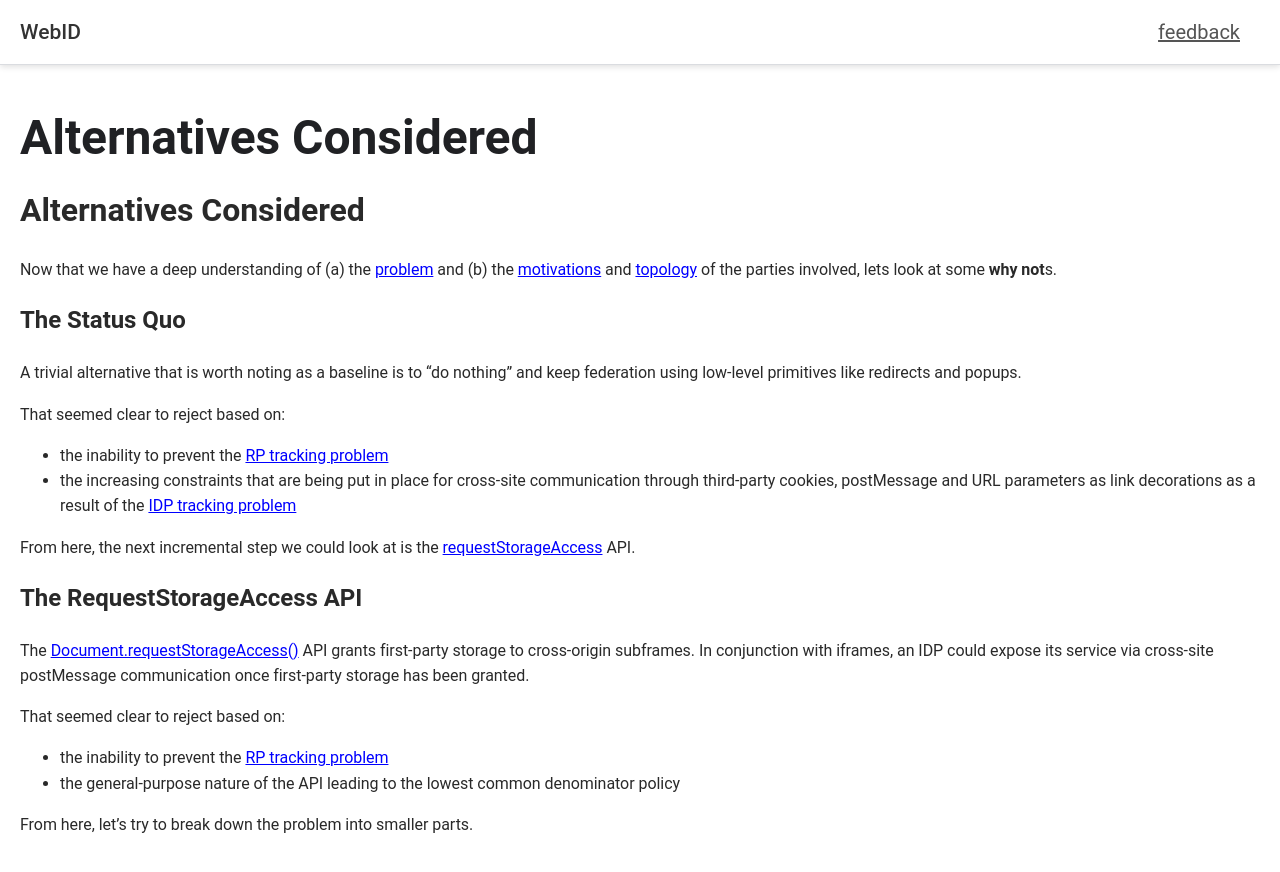
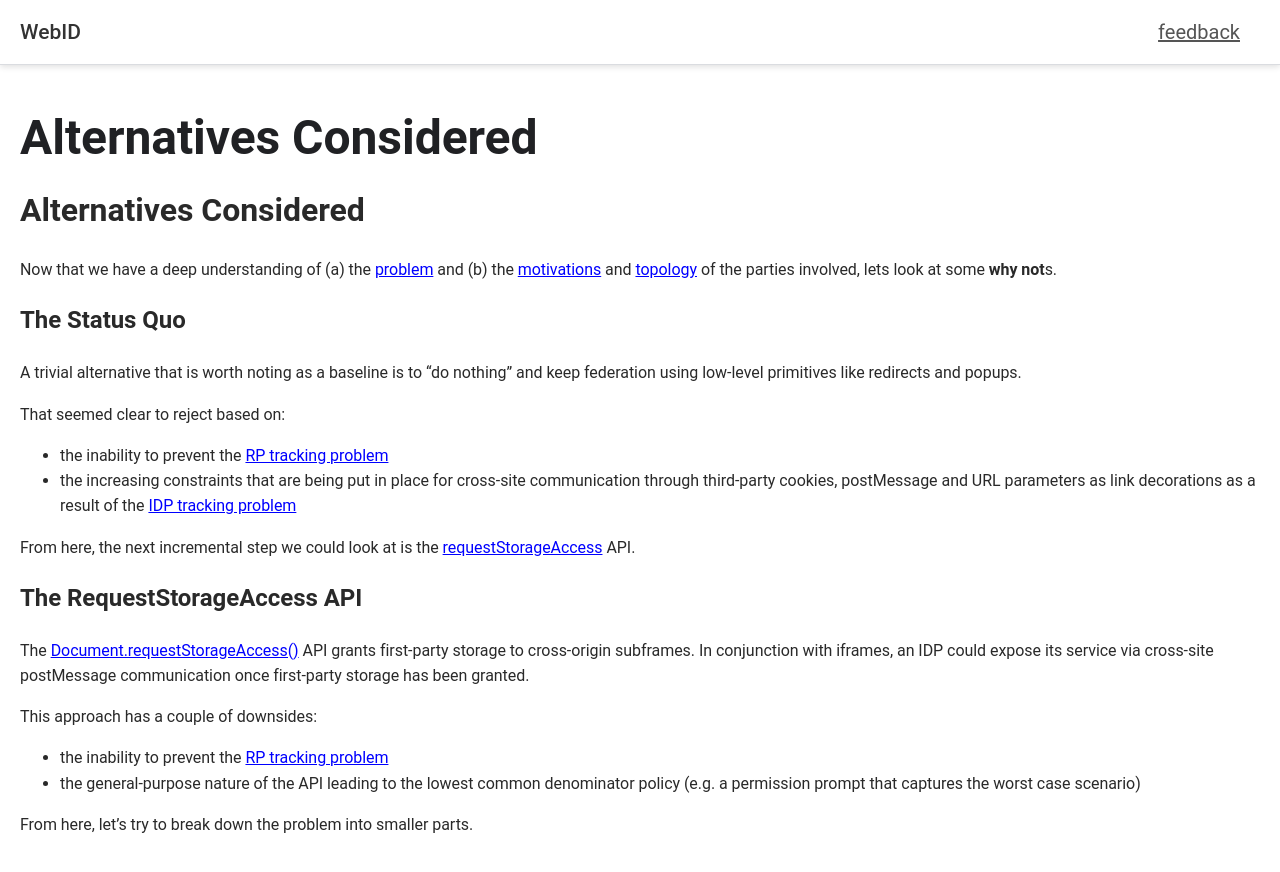
Before and after one commit to w3c-fedid/FedCM, a Jekyll site: the page built from alternatives_considered.md, in a window 1280 px wide. Shown: the top 872 px of the page. Built offline with Jekyll 4.4.1, drawn with Linux system fonts in a browser that asks for light colours; some web fonts are replaced; our own code applies the rules of GitHub Pages for plain Markdown files.

Commit message:
Update alternatives_considered.md

```diff
--- a/alternatives_considered.md
+++ b/alternatives_considered.md
@@ -17,9 +17,9 @@ From here, the next incremental step we could look at is the [requestStorageAcce
 
 The [Document.requestStorageAccess()](https://developer.mozilla.org/en-US/docs/Web/API/Document/requestStorageAccess) API grants first-party storage to cross-origin subframes. In conjunction with iframes, an IDP could expose its service via cross-site postMessage communication once first-party storage has been granted.
 
-That seemed clear to reject based on:
+This approach has a couple of downsides:
 
 - the inability to prevent the [RP tracking problem](#the-rp-tracking-problem)
-- the general-purpose nature of the API leading to the lowest common denominator policy
+- the general-purpose nature of the API leading to the lowest common denominator policy (e.g. a permission prompt that captures the worst case scenario)
 
 From here, let's try to break down the problem into smaller parts.
```
